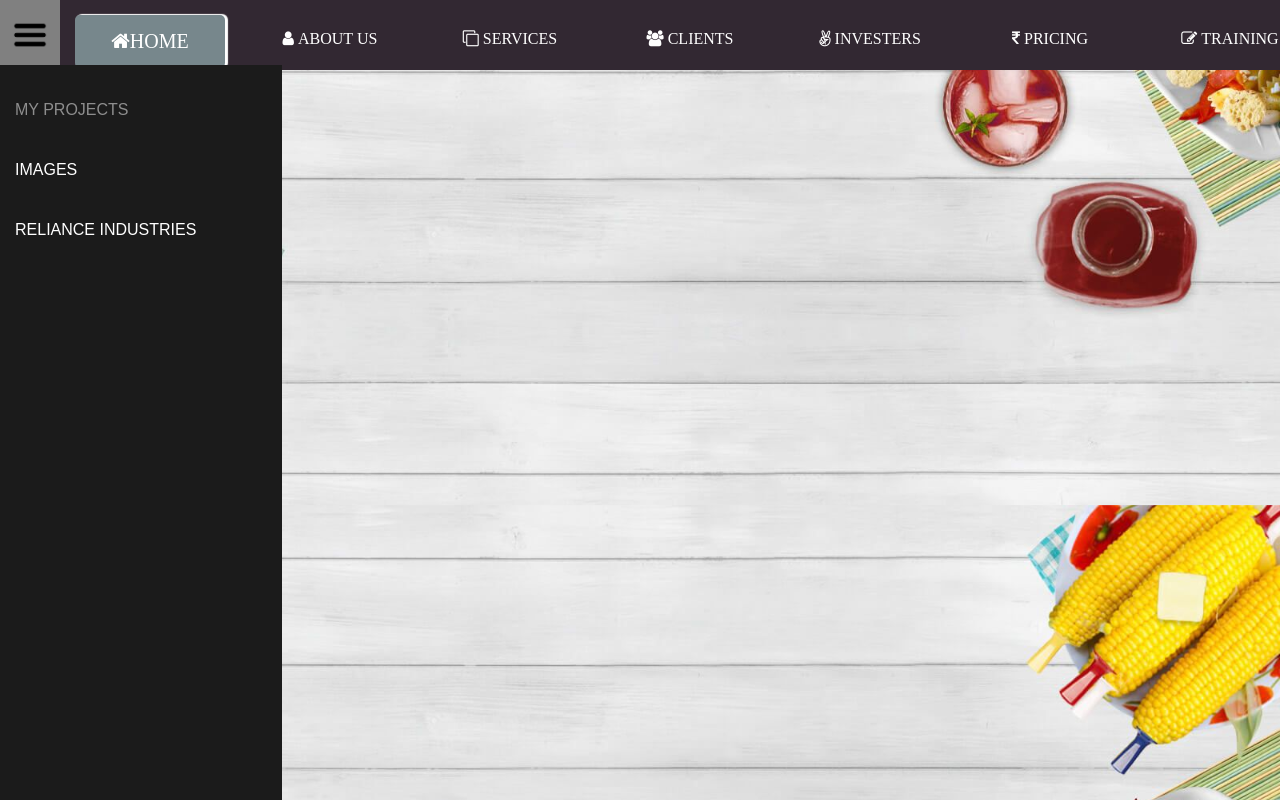
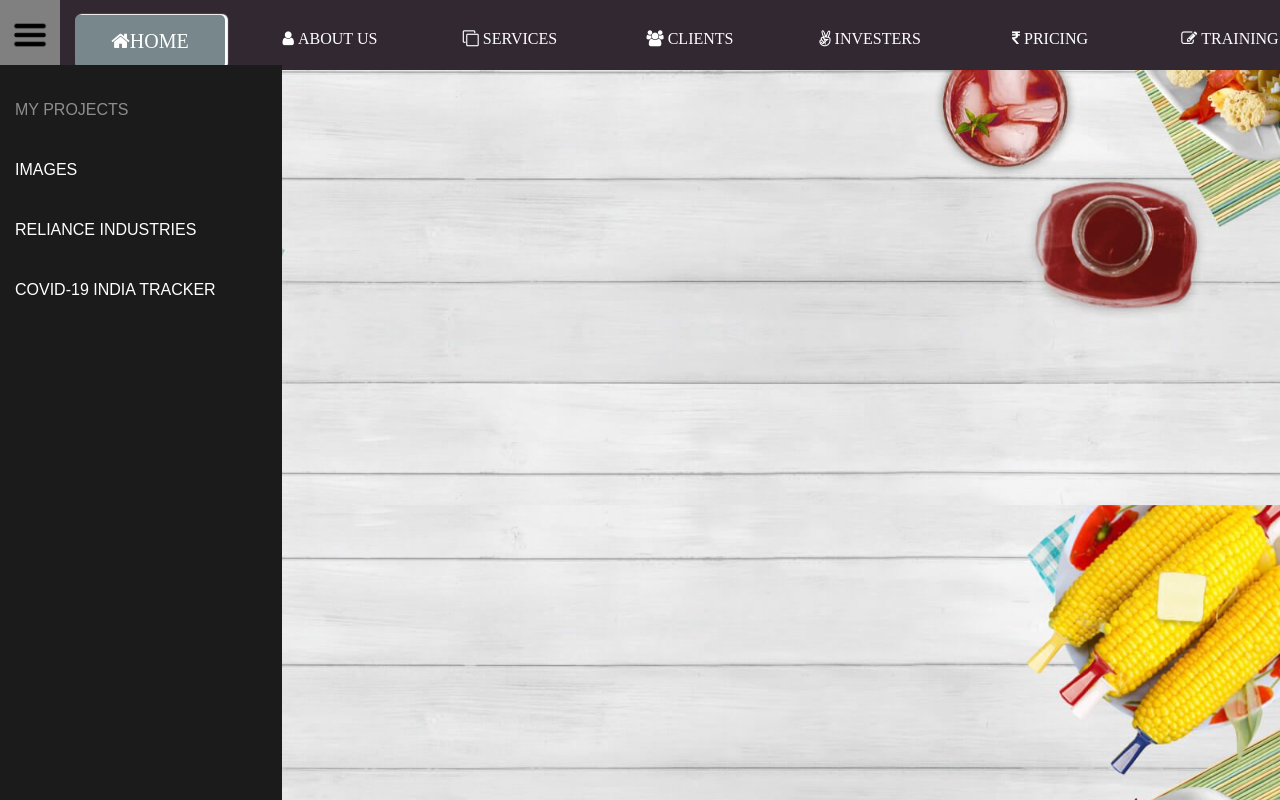
Before and after one commit to VARUNI123/myProject, a plain HTML site: page index.html in a window 1280 px wide. Both pictures are taken after a click on the element 30 px from the left and 35 px from the top of the page. Drawn offline with Linux system fonts and the light colour scheme.

Commit message:
Update index.html

```diff
--- a/index.html
+++ b/index.html
@@ -86,6 +86,7 @@ CONTACTS</i></a></li>
 			<li><span>My Projects</span></li>
 			<li><a href="https://imageswebhost.netlify.app/">Images</a></li>
 			<li><a href="https://relianceindustries.netlify.app/">Reliance Industries</a></li>
+			<li><a href="https://covidtrack520.netlify.app/">Covid-19 India Tracker</a></li>
 		</ul>
 	</aside>
 <script type="text/javascript" src="main.js"></script>
```
